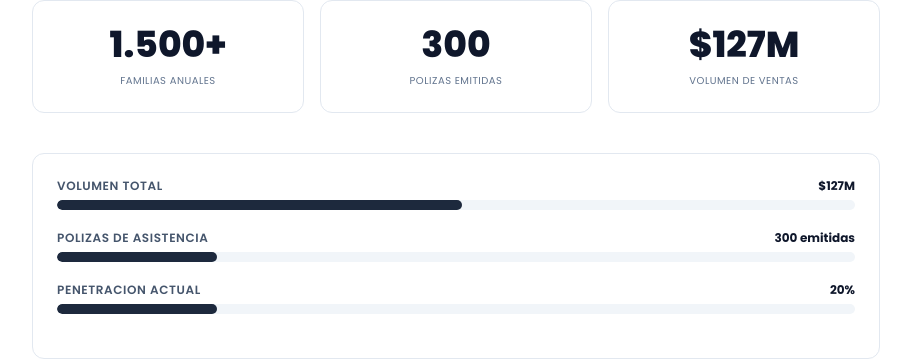
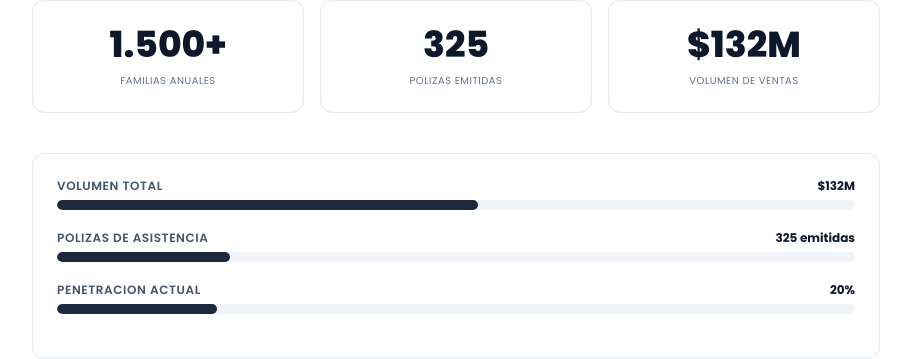
Before and after one commit to arielbe555/globalCeo, a React (Vite) app: page /mkt/financial in a window 1280 px wide. Shown: the part 1012-1371 px from the top of the page, without its empty margins (184-1095 px from the left). Built offline with nearby package versions, Linux system fonts and the light colour scheme.

Commit message:
Update data: 325 polizas,  volumen en /mkt y /mkt/financial
Co-authored-by: Cursor <cursoragent@cursor.com>

```diff
--- a/src/pages/Mkt.jsx
+++ b/src/pages/Mkt.jsx
@@ -85,7 +85,7 @@ const ProjectionChart = () => {
   const inView = useInView(ref, { once: true, margin: '-40px' });
 
   const points = [
-    { x: 0, y: 127, label: 'Actual' },
+    { x: 0, y: 132, label: 'Actual' },
     { x: 1, y: 145, label: '6m' },
     { x: 2, y: 170, label: '12m' },
     { x: 3, y: 200, label: '18m' },
@@ -283,8 +283,8 @@ const Mkt = () => {
             <div className="grid grid-cols-2 md:grid-cols-4 gap-4 mb-12">
               {[
                 { end: 1500, suffix: '+', label: 'Familias Viajando', prefix: '' },
-                { end: 300, suffix: '', label: 'Polizas de Asistencia', prefix: '' },
-                { end: 127000000, suffix: '', label: 'Volumen Total de Ventas', prefix: '$' },
+                { end: 325, suffix: '', label: 'Polizas de Asistencia', prefix: '' },
+                { end: 132000000, suffix: '', label: 'Volumen Total de Ventas', prefix: '$' },
                 { end: 150, suffix: '+', label: 'Agentes Certificados', prefix: '' },
               ].map((item, i) => (
                 <motion.div
@@ -328,7 +328,7 @@ const Mkt = () => {
                 <p className="text-sm font-bold text-slate-700 mb-6 uppercase tracking-wider">Indicadores Financieros</p>
                 <BarChart
                   data={[
-                    { label: 'Volumen Total', value: 127, display: '$127M', color: '#1e3a5f', colorEnd: '#2d5a8e' },
+                    { label: 'Volumen Total', value: 132, display: '$132M', color: '#1e3a5f', colorEnd: '#2d5a8e' },
                     { label: 'Comision Generada', value: 38.1, display: '$38.1M', color: '#1e3a5f', colorEnd: '#3b82f6' },
                     { label: 'Proyeccion 12 Meses', value: 250, display: '$250M+', color: '#059669', colorEnd: '#34d399' },
                   ]}
--- a/src/pages/MktFinancial.jsx
+++ b/src/pages/MktFinancial.jsx
@@ -79,8 +79,8 @@ const MktFinancial = () => {
             <div className="grid grid-cols-3 gap-4 mb-10">
               {[
                 { end: 1500, suffix: '+', label: 'Familias Anuales', prefix: '' },
-                { end: 300, suffix: '', label: 'Polizas Emitidas', prefix: '' },
-                { end: 127, suffix: 'M', label: 'Volumen de Ventas', prefix: '$' },
+                { end: 325, suffix: '', label: 'Polizas Emitidas', prefix: '' },
+                { end: 132, suffix: 'M', label: 'Volumen de Ventas', prefix: '$' },
               ].map((item, i) => (
                 <motion.div key={i} initial={{ opacity: 0, y: 10 }} whileInView={{ opacity: 1, y: 0 }} viewport={{ once: true }} transition={{ delay: i * 0.08 }}
                   className="border border-slate-200 rounded-xl p-6 text-center">
@@ -93,8 +93,8 @@ const MktFinancial = () => {
             </div>
 
             <div className="bg-white border border-slate-200 rounded-xl p-6 mb-8">
-              <HBar label="Volumen Total" value={127} max={250} display="$127M" delay={0} />
-              <HBar label="Polizas de Asistencia" value={300} max={1500} display="300 emitidas" delay={0.1} />
+              <HBar label="Volumen Total" value={132} max={250} display="$132M" delay={0} />
+              <HBar label="Polizas de Asistencia" value={325} max={1500} display="325 emitidas" delay={0.1} />
               <HBar label="Penetracion Actual" value={20} max={100} display="20%" delay={0.2} />
             </div>
 
@@ -276,7 +276,7 @@ const MktFinancial = () => {
 
             <div className="grid sm:grid-cols-2 gap-4 mb-10">
               {[
-                { title: 'Volumen Consolidado', desc: '$127M en ventas anuales a traves de un canal estructurado y medible.' },
+                { title: 'Volumen Consolidado', desc: '$132M en ventas anuales a traves de un canal estructurado y medible.' },
                 { title: 'Alcance y Posicionamiento', desc: '+2.7M visualizaciones organicas con liderazgo visible en el segmento.' },
                 { title: 'Integracion Tecnologica', desc: 'Ecosistema propio que permite activacion contextual y medicion de impacto.' },
                 { title: 'Crecimiento Proyectado', desc: 'Expansion sostenible del segmento con infraestructura operativa ya implementada.' },
```
